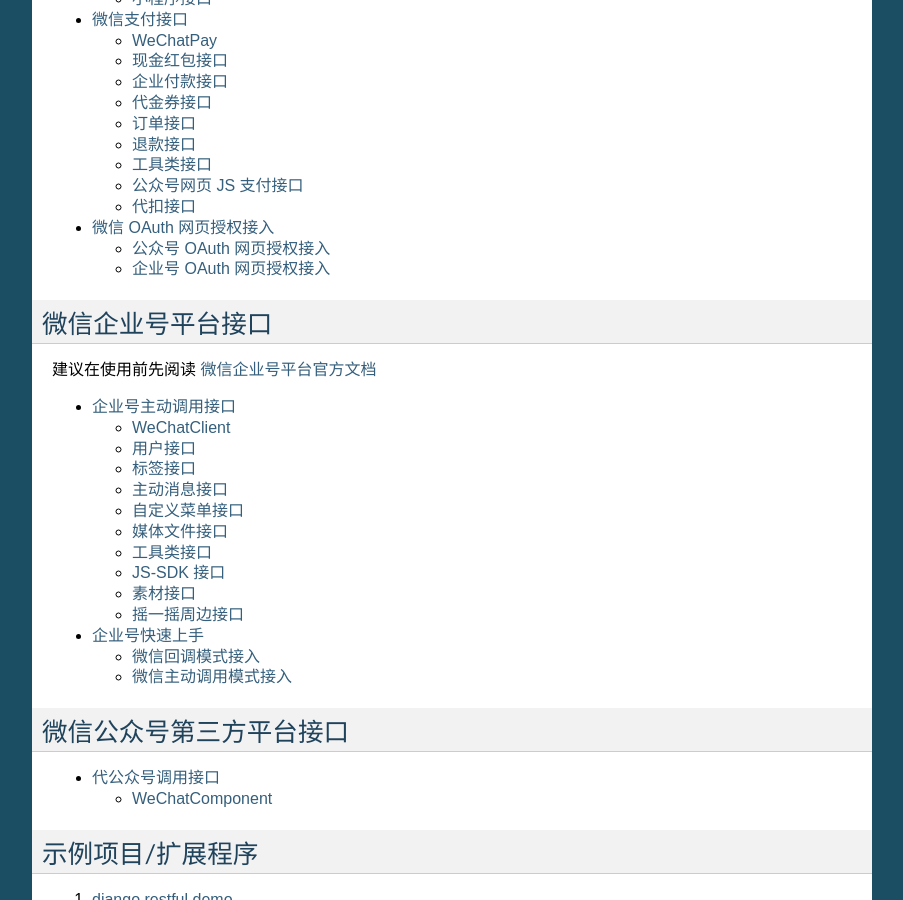
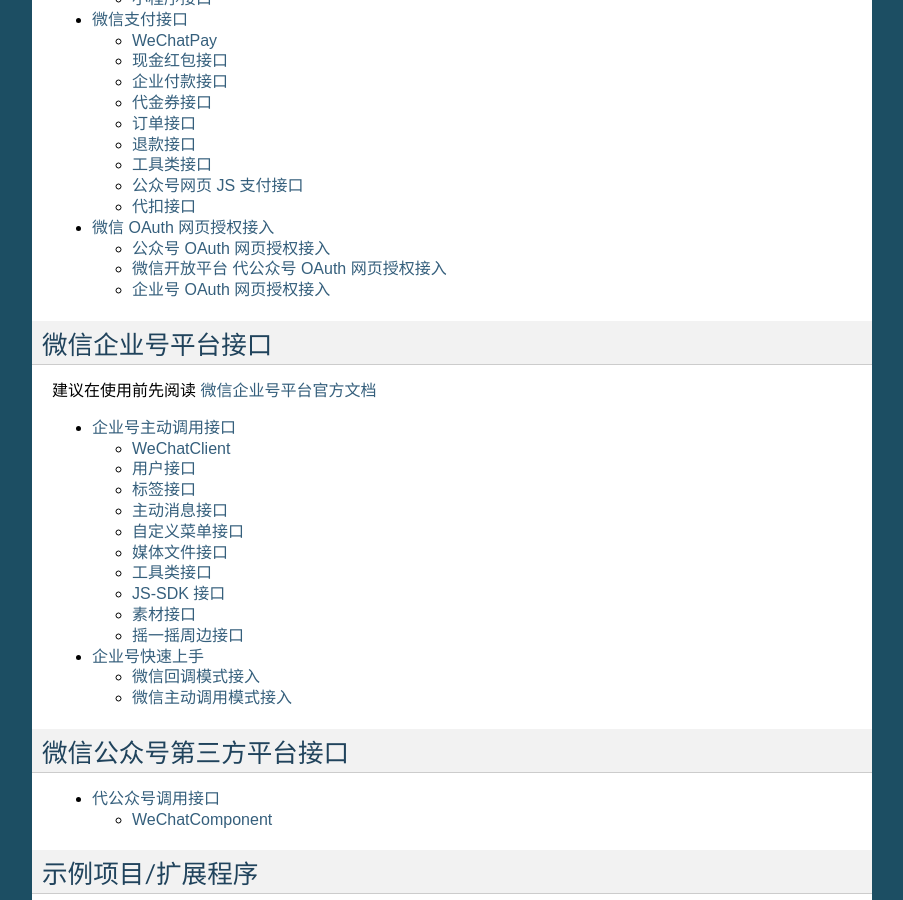
Before and after one commit to wechatpy/wechatpy, a Sphinx documentation site: the page built from docs/index.rst, in a window 1280 px wide and 900 px high, scrolled down 1721 px. Shown: the whole window, without its empty margins (198-1101 px from the left). Built offline with Sphinx 7.4.7, drawn with Linux system fonts in a browser that asks for light colours; the version number is read from the project's files by our own code.

Commit message:
docs: update document

```diff
--- a/docs/oauth.rst
+++ b/docs/oauth.rst
@@ -9,6 +9,15 @@
 .. module:: wechatpy.oauth
 
 .. autoclass:: WeChatOAuth
+   :members:
+   :inherited-members:
+
+微信开放平台 代公众号 OAuth 网页授权接入
+-----------------------------------
+
+.. module:: wechatpy.oauth
+
+.. autoclass:: ComponentOAuth
    :members:
    :inherited-members:
 
```
